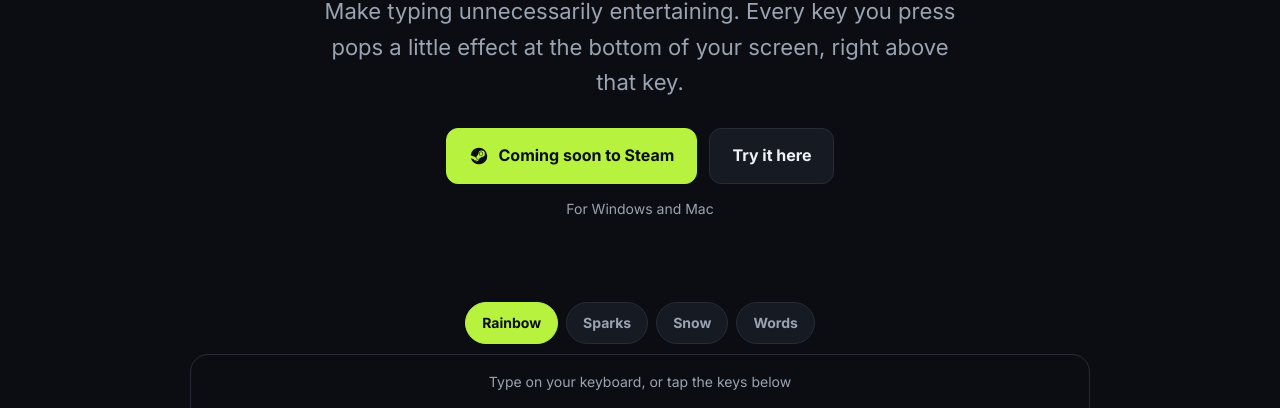
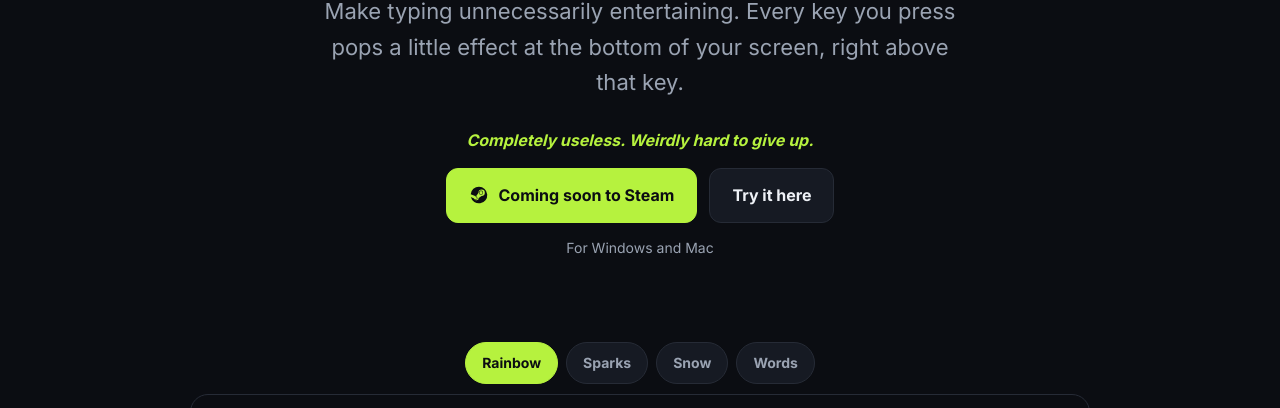
Before and after one commit to watanid26/keyboardgoblin.com, a plain HTML site: page index.html in a window 1280 px wide. Shown: the part 375-783 px from the top of the page. Drawn offline with Linux system fonts and the light colour scheme.

Commit message:
Add promo line
Co-Authored-By: Claude Opus 5.5 <noreply@anthropic.com>
Claude-Session: https://claude.ai/code/session_01JV5o6PP2UUMGGzQtunzw7D

```diff
--- a/index.html
+++ b/index.html
@@ -112,6 +112,7 @@ footer a{color:var(--muted)}
       <img class="logo" src="assets/icon-512.png" alt="Keyboard Goblin logo: a keycap with goblin ears and a grin" width="140" height="140">
       <h1>Keyboard <span>Goblin</span></h1>
       <p class="tag">Make typing unnecessarily entertaining. Every key you press pops a little effect at the bottom of your screen, right above that key.</p>
+      <p class="quip" style="font-style:italic;color:var(--lime);font-weight:600;margin:0 0 14px">Completely useless. Weirdly hard to give up.</p>
       <div class="cta">
         <a class="btn primary" href="#" id="steam" aria-label="Keyboard Goblin on Steam (coming soon)">
           <svg viewBox="0 0 24 24" fill="currentColor" aria-hidden="true"><path d="M12 2a10 10 0 0 0-9.96 9.1l5.36 2.22a2.83 2.83 0 0 1 1.6-.5l2.4-3.47v-.05a3.79 3.79 0 1 1 3.79 3.79h-.09l-3.42 2.44a2.84 2.84 0 0 1-5.63.55L2.2 14.4A10 10 0 1 0 12 2zm-4.7 15.17-1.23-.51a2.13 2.13 0 1 0 1.17-2.9l1.27.53a1.57 1.57 0 1 1-1.2 2.9zm9.6-7.97a2.53 2.53 0 1 0-2.53 2.53 2.53 2.53 0 0 0 2.53-2.53zm-4.42 0a1.9 1.9 0 1 1 1.9 1.9 1.9 1.9 0 0 1-1.9-1.9z"/></svg>
```
